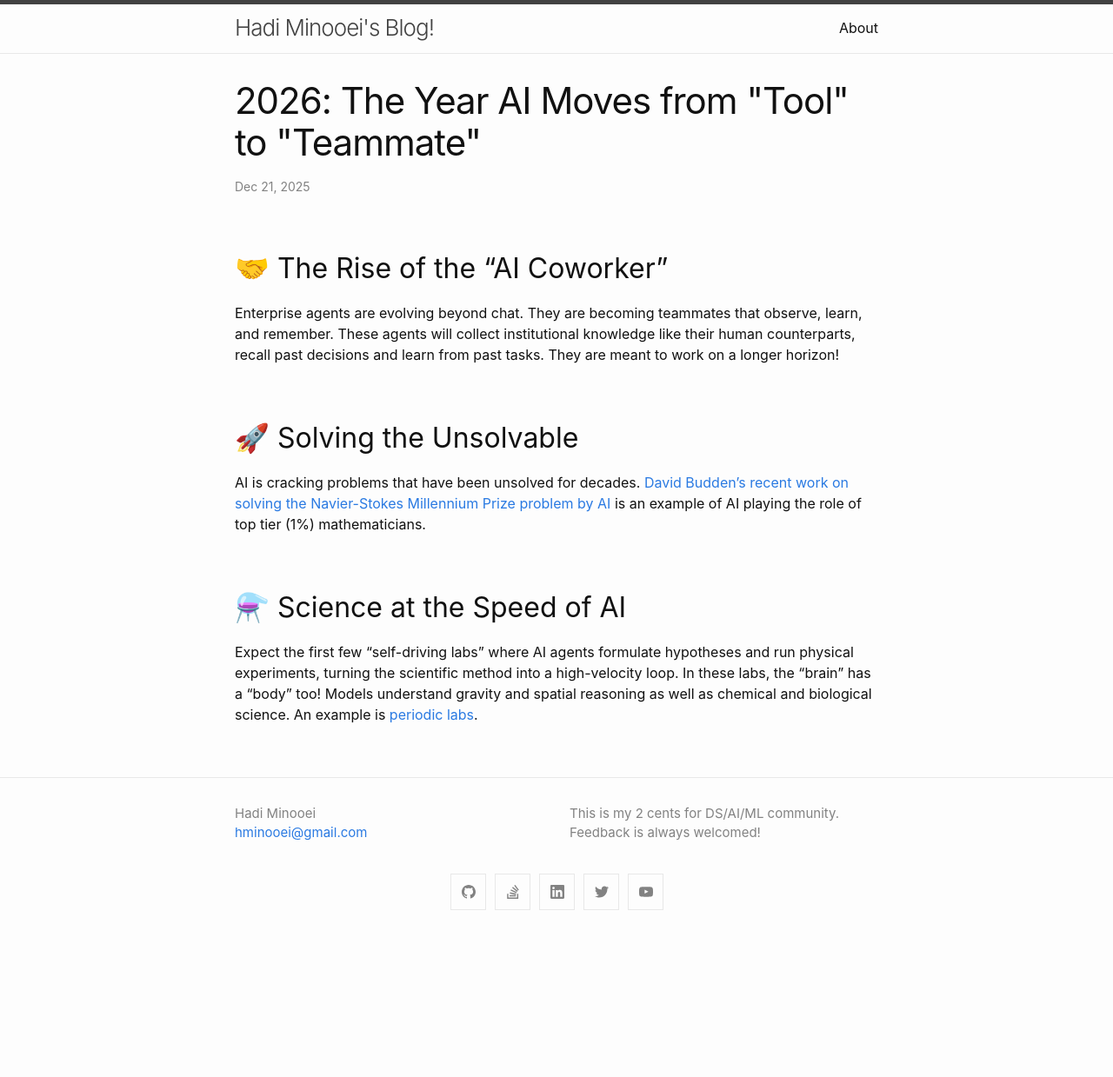
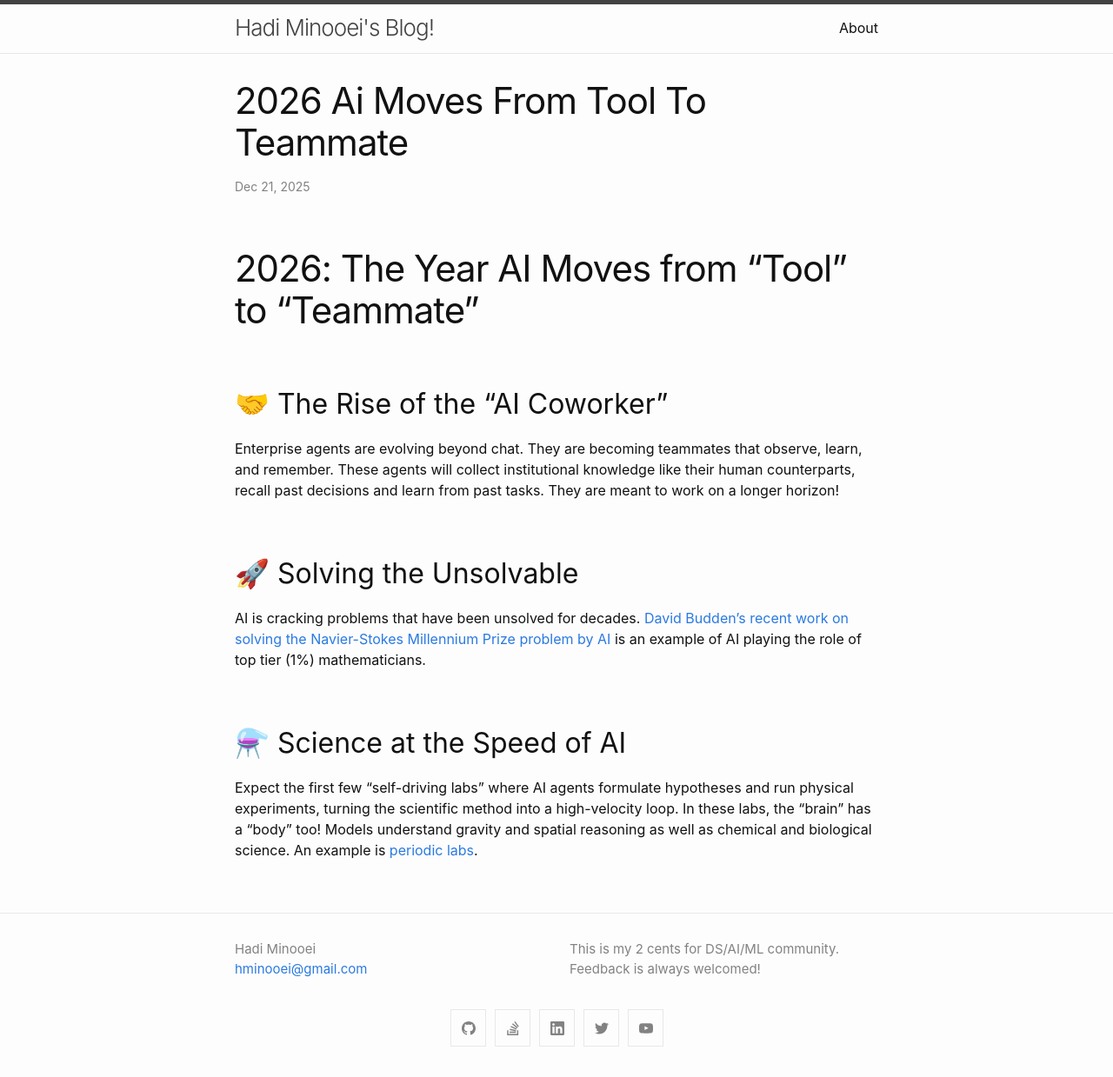
Before and after one commit to hminooei/hminooei.github.io, a Jekyll site: the page built from _posts/2025-12-21-2026-ai-moves-from-tool-to-teammate.md, in a window 1280 px wide. Shown: the whole page at 87% size. Built offline with Jekyll 4.4.1, drawn with Linux system fonts in a browser that asks for light colours; our own code applies the rules of GitHub Pages for plain Markdown files; comment, search, counter and statistics services are not loaded; before the commit the page ends 1082 px from its top, so only the background shows below that; part of the change alters nothing that is shown.

Commit message:
Revert: Remove YAML front matter

```diff
--- a/_posts/2025-12-21-2026-ai-moves-from-tool-to-teammate.md
+++ b/_posts/2025-12-21-2026-ai-moves-from-tool-to-teammate.md
@@ -1,8 +1,4 @@
----
-layout: post
-title: "2026: The Year AI Moves from \"Tool\" to \"Teammate\""
-date: 2025-12-21
----
+# 2026: The Year AI Moves from "Tool" to "Teammate"
 
 ## 🤝 The Rise of the "AI Coworker"
 Enterprise agents are evolving beyond chat. They are becoming teammates that observe, learn, and remember. These agents will collect institutional knowledge like their human counterparts, recall past decisions and learn from past tasks. They are meant to work on a longer horizon!
```
